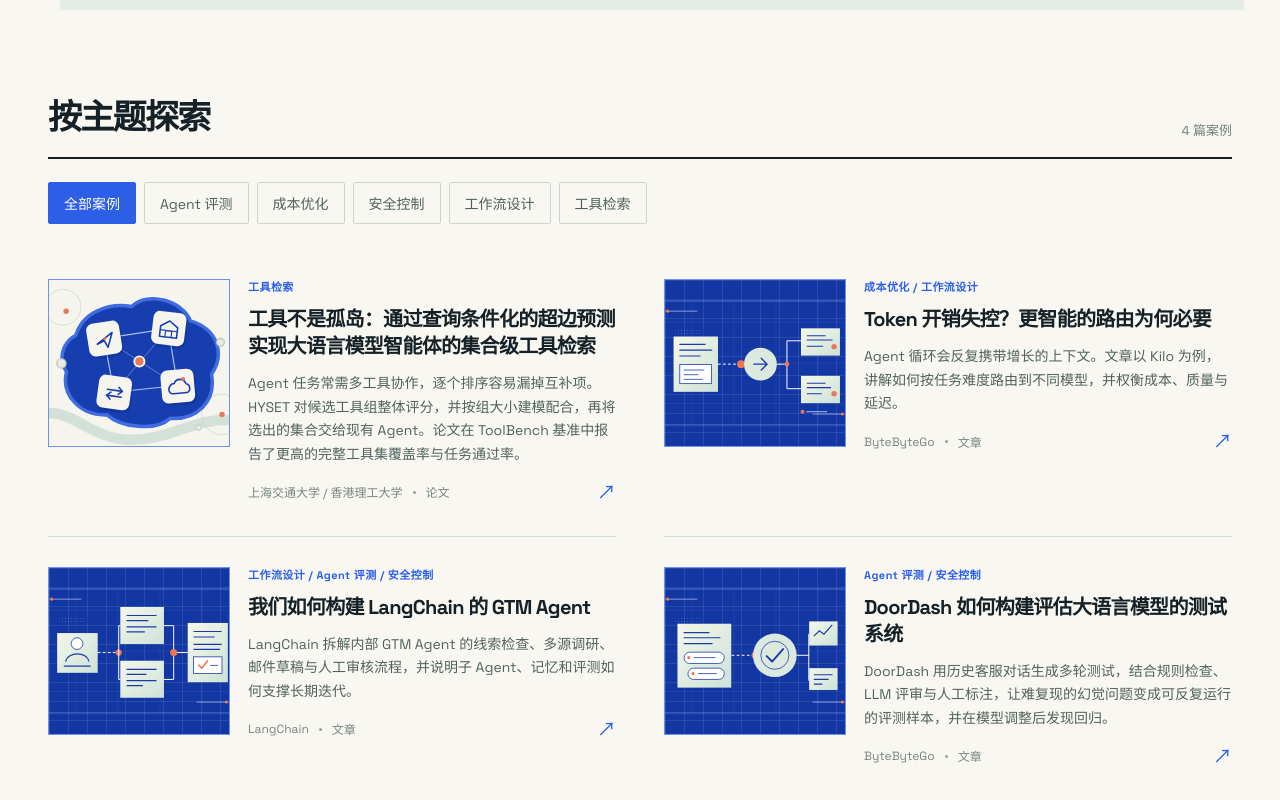
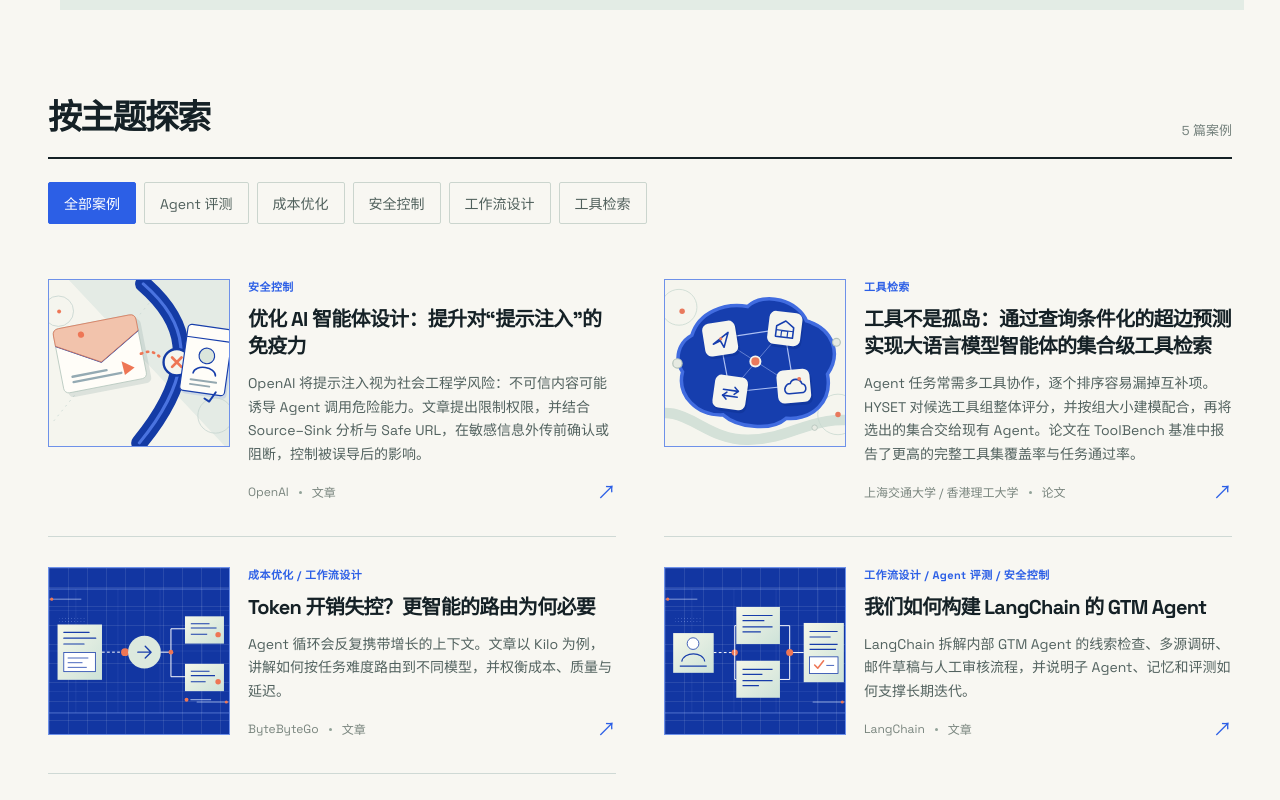
Before and after one commit to woaicat/personal, a Next.js app: page /zero-to-one/practice-cases in a window 1280 px wide. Shown: the part 740-1540 px from the top of the page. Built offline with nearby package versions, Linux system fonts and the light colour scheme; no server answers.

Commit message:
Add OpenAI prompt injection practice case

```diff
--- a/components/practice-cases/CaseArtwork.tsx
+++ b/components/practice-cases/CaseArtwork.tsx
@@ -1,11 +1,13 @@
 import type { PracticeCaseArtwork } from "@/content/practice-cases/cases";
 import HysetArtwork from "./HysetArtwork";
+import PromptInjectionArtwork from "./PromptInjectionArtwork";
 
 type Props = { kind: PracticeCaseArtwork; variant?: "feature" | "card" };
 
 // 三幅插图共用蓝图网格、纸白图形和暖橙节点，分别对应评测、路由与工作流。
 export default function CaseArtwork({ kind, variant = "card" }: Props) {
   if (kind === "hyset") return <HysetArtwork />;
+  if (kind === "prompt-injection") return <PromptInjectionArtwork />;
 
   const prefix = `${kind}-${variant}`;
 
--- /dev/null
+++ b/components/practice-cases/PromptInjectionArtwork.tsx
@@ -0,0 +1,39 @@
+// 外部邮件是攻击源，受权限边界保护的资料是潜在的危险操作目标。
+export default function PromptInjectionArtwork() {
+  return (
+    <svg viewBox="0 0 540 426" preserveAspectRatio="xMidYMid slice" role="img" aria-label="伪装邮件中的橙色路径被蓝色权限边界挡住，无法触及右侧的敏感资料">
+      <rect width="540" height="426" fill="#f5f5ee" />
+      <path d="M0 0H540V426H490L90 0Z" fill="#e4ebe5" />
+      <path d="M51 362L301 53" stroke="#c8d7d2" strokeWidth="2" strokeDasharray="5 11" />
+      <circle cx="63" cy="80" r="39" fill="none" stroke="#c4d4ce" strokeWidth="2" />
+      <circle cx="466" cy="348" r="45" fill="none" stroke="#c4d4ce" strokeWidth="2" />
+      <circle cx="65" cy="81" r="5" fill="#ee7655" />
+
+      <g transform="translate(62 105) rotate(-11 112 87)">
+        <rect x="10" y="13" width="216" height="167" rx="13" fill="#90a9a5" opacity=".25" />
+        <rect width="216" height="167" rx="13" fill="#fffdf8" stroke="#b4c6bc" strokeWidth="2" />
+        <path d="M0 43L108 105L216 43" fill="none" stroke="#173eab" strokeWidth="4" strokeLinejoin="round" />
+        <path d="M0 43V16Q0 0 16 0H200Q216 0 216 16V43L108 105Z" fill="#f2c3ac" stroke="#d8795c" strokeWidth="2" />
+        <path d="M28 128H117M28 142H153" stroke="#94aab3" strokeWidth="6" strokeLinecap="round" />
+        <path d="M159 113L189 135L161 149Z" fill="#ee7655" />
+        <circle cx="70" cy="26" r="8" fill="#ee7655" />
+      </g>
+
+      <path d="M275 189C301 179 308 185 326 199" fill="none" stroke="#ee7655" strokeWidth="7" strokeLinecap="round" strokeDasharray="3 13" />
+      <path d="M281 10C355 74 388 141 375 215C365 284 323 355 271 418" fill="none" stroke="#143ba5" strokeWidth="42" strokeLinecap="round" />
+      <path d="M281 10C355 74 388 141 375 215C365 284 323 355 271 418" fill="none" stroke="#4a73e0" strokeWidth="8" strokeLinecap="round" />
+      <circle cx="367" cy="211" r="34" fill="#f5f5ee" stroke="#143ba5" strokeWidth="6" />
+      <path d="M355 199L379 223M379 199L355 223" stroke="#ee7655" strokeWidth="7" strokeLinecap="round" />
+
+      <g transform="translate(385 120) rotate(8 59 83)">
+        <rect x="6" y="7" width="116" height="171" rx="10" fill="#a7bce3" opacity=".4" />
+        <rect width="116" height="171" rx="10" fill="#fffdf8" stroke="#173eab" strokeWidth="3" />
+        <path d="M0 32H116" stroke="#173eab" strokeWidth="3" />
+        <circle cx="58" cy="75" r="20" fill="#dbe6dc" stroke="#173eab" strokeWidth="3" />
+        <path d="M29 123C31 99 85 99 87 123" fill="none" stroke="#173eab" strokeWidth="4" strokeLinecap="round" />
+        <path d="M25 140H91M25 152H75" stroke="#95a8b0" strokeWidth="5" strokeLinecap="round" />
+      </g>
+      <path d="M438 304L450 312L467 288" fill="none" stroke="#173eab" strokeWidth="5" strokeLinecap="round" strokeLinejoin="round" />
+    </svg>
+  );
+}
--- a/content/practice-cases/cases.ts
+++ b/content/practice-cases/cases.ts
@@ -1,7 +1,7 @@
 export const practiceCaseTags = ["Agent 评测", "成本优化", "安全控制", "工作流设计", "工具检索"] as const;
 
 export type PracticeCaseTag = (typeof practiceCaseTags)[number];
-export type PracticeCaseArtwork = "evaluation" | "routing" | "workflow" | "hyset";
+export type PracticeCaseArtwork = "evaluation" | "routing" | "workflow" | "hyset" | "prompt-injection";
 
 export type PracticeCase = {
   id: string;
@@ -17,6 +17,18 @@ export type PracticeCase = {
 
 // 标题直译自原文；简介根据原文内容撰写。新增案例时先核对原文与链接。
 export const practiceCases: readonly PracticeCase[] = [
+  {
+    id: "openai-prompt-injection-resistance",
+    title: "优化 AI 智能体设计：提升对“提示注入”的免疫力",
+    originalTitle: "优化 AI 智能体设计：提升对“提示注入”的免疫力",
+    source: "OpenAI",
+    format: "文章",
+    url: "https://openai.com/zh-Hans-CN/index/designing-agents-to-resist-prompt-injection/",
+    summary:
+      "OpenAI 将提示注入视为社会工程学风险：不可信内容可能诱导 Agent 调用危险能力。文章提出限制权限，并结合 Source–Sink 分析与 Safe URL，在敏感信息外传前确认或阻断，控制被误导后的影响。",
+    tags: ["安全控制"],
+    artwork: "prompt-injection"
+  },
   {
     id: "hyset-set-level-tool-retrieval",
     title: "工具不是孤岛：通过查询条件化的超边预测实现大语言模型智能体的集合级工具检索",
```
